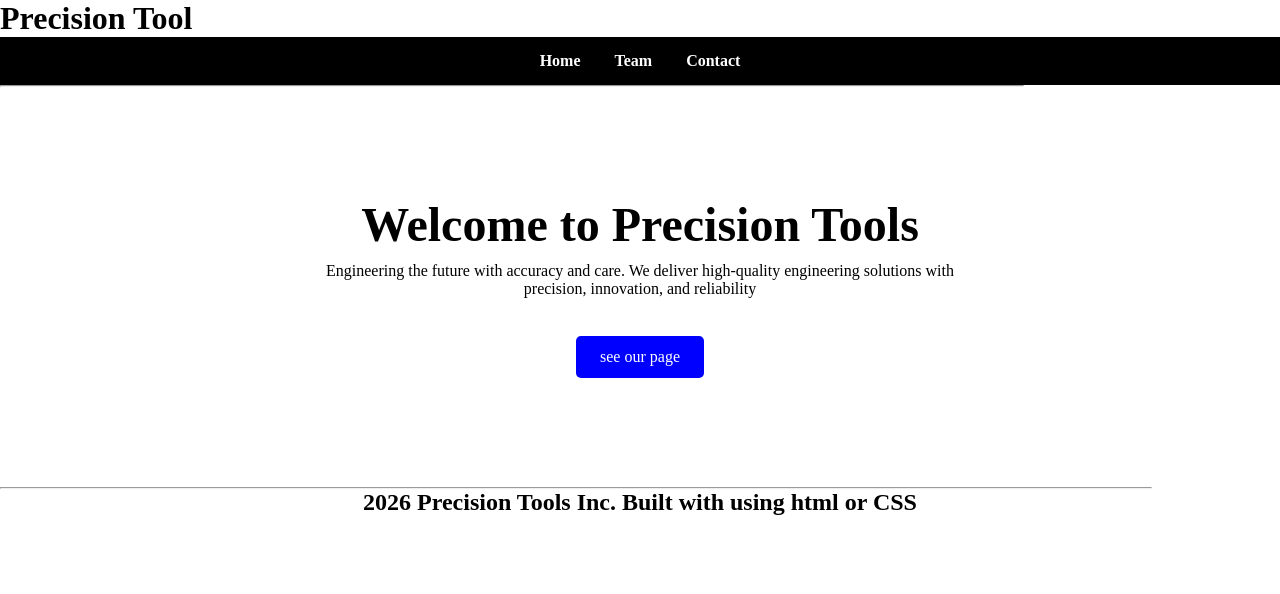
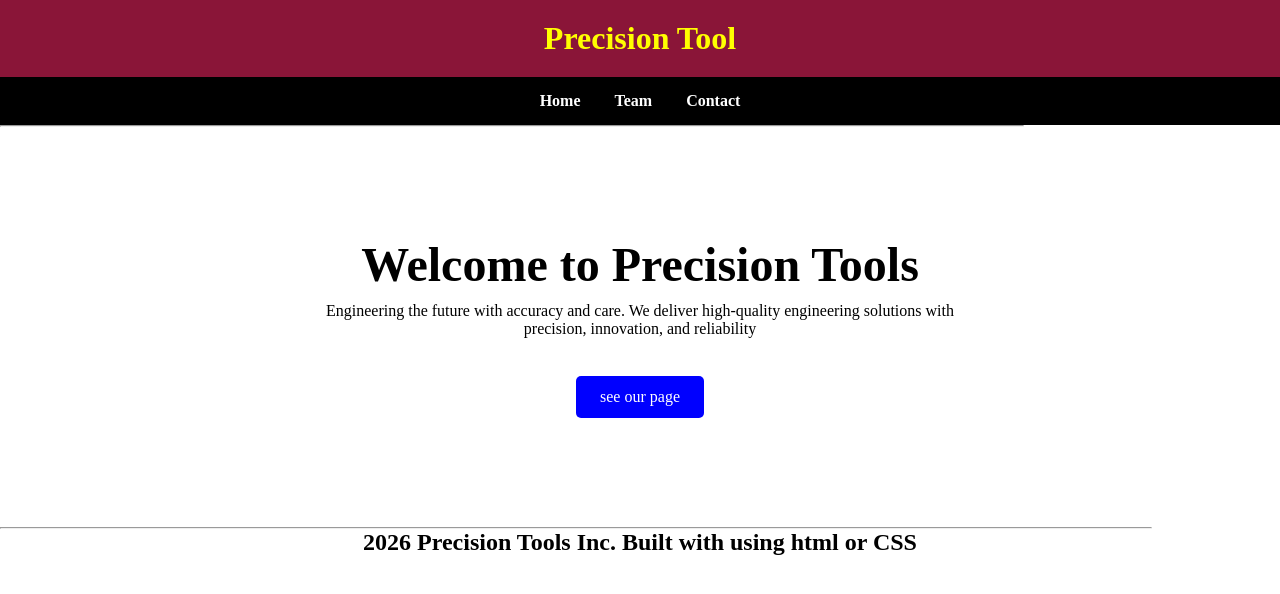
Before and after one commit to maheshwarimcse25-hash/elementary, a plain HTML site: page index.html in a window 1280 px wide. Drawn offline with Linux system fonts and the light colour scheme.

Commit message:
Refactor CSS styles and update header color

```diff
--- a/style1.css
+++ b/style1.css
@@ -4,6 +4,12 @@ padding: 0;
  box-sizing: border-box;
 font-family: times new roman;
  }
+header {
+ background: #8a1538;
+ color: yellow;
+ padding: 20px;
+ text-align: center;
+}
   nav {
 position: sticky;
 top: 0;
```
